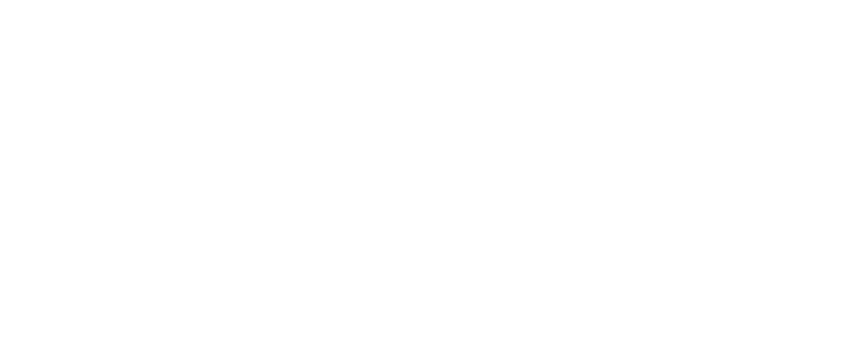
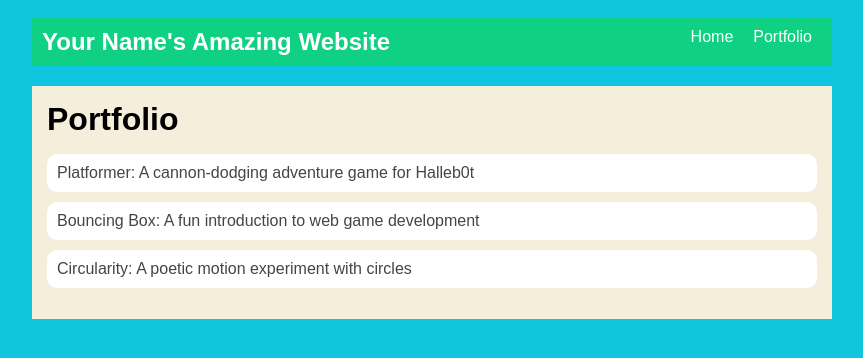
Before and after one commit to maliatimmiyah/maliatimmiyah.github.io, a plain HTML site: page portfolio.html in a window 1280 px wide. Shown: the whole page, without its empty margins (208-1071 px from the left). Drawn offline with Linux system fonts and the light colour scheme.

Commit message:
add portfolio page to website

```diff
--- a/portfolio.html
+++ b/portfolio.html
@@ -0,0 +1,41 @@
+<!DOCTYPE html>
+<html>
+  <head>
+    <title>Ma'Lia's Site</title>
+    <link rel="stylesheet" href="style.css" />
+  </head>
+
+  <body>
+    <!-- All content goes here -->
+    <div id="all-contents">
+<nav>
+  <h1>Your Name's Amazing Website</h1>
+  <ul id="nav-ul">
+    <li class="nav-li">
+     <a href="index.html">Home</a>
+    </li>
+    <li class="nav-li">
+      <a href="portfolio.html">Portfolio</a>
+    </li>
+  </ul>
+</nav>
+
+<main>
+ <div class="content">
+    <h1>Portfolio</h1>
+    <ul id="portfolio">
+<li>
+  <a href="fsd-projects/platformer/">Platformer: A cannon-dodging adventure game for Halleb0t</a>
+</li>
+<li>
+  <a href="fsd-projects/bouncing-box/">Bouncing Box: A fun introduction to web game development</a>
+</li>
+<li>
+  <a href="fsd-projects/circularity/">Circularity: A poetic motion experiment with circles</a>
+</li>
+    </ul>
+  </div>
+  </main>
+    </div>
+  </body>
+</html>
--- a/style.css
+++ b/style.css
@@ -76,3 +76,28 @@ main {
 h2, h3 {
     margin: 0px;
 }
+/* Portfolio styles */
+.content h1 {
+  color: black;
+}
+
+#portfolio {
+  list-style-type: none;
+  padding-left: 0;
+}
+
+#portfolio li {
+  background: #fff;
+  padding: 10px;
+  border-radius: 10px;
+  margin-bottom: 10px;
+}
+
+#portfolio li:hover {
+  background: #eee;
+}
+
+#portfolio a {
+  text-decoration: none;
+  color: #454545;
+}
```
